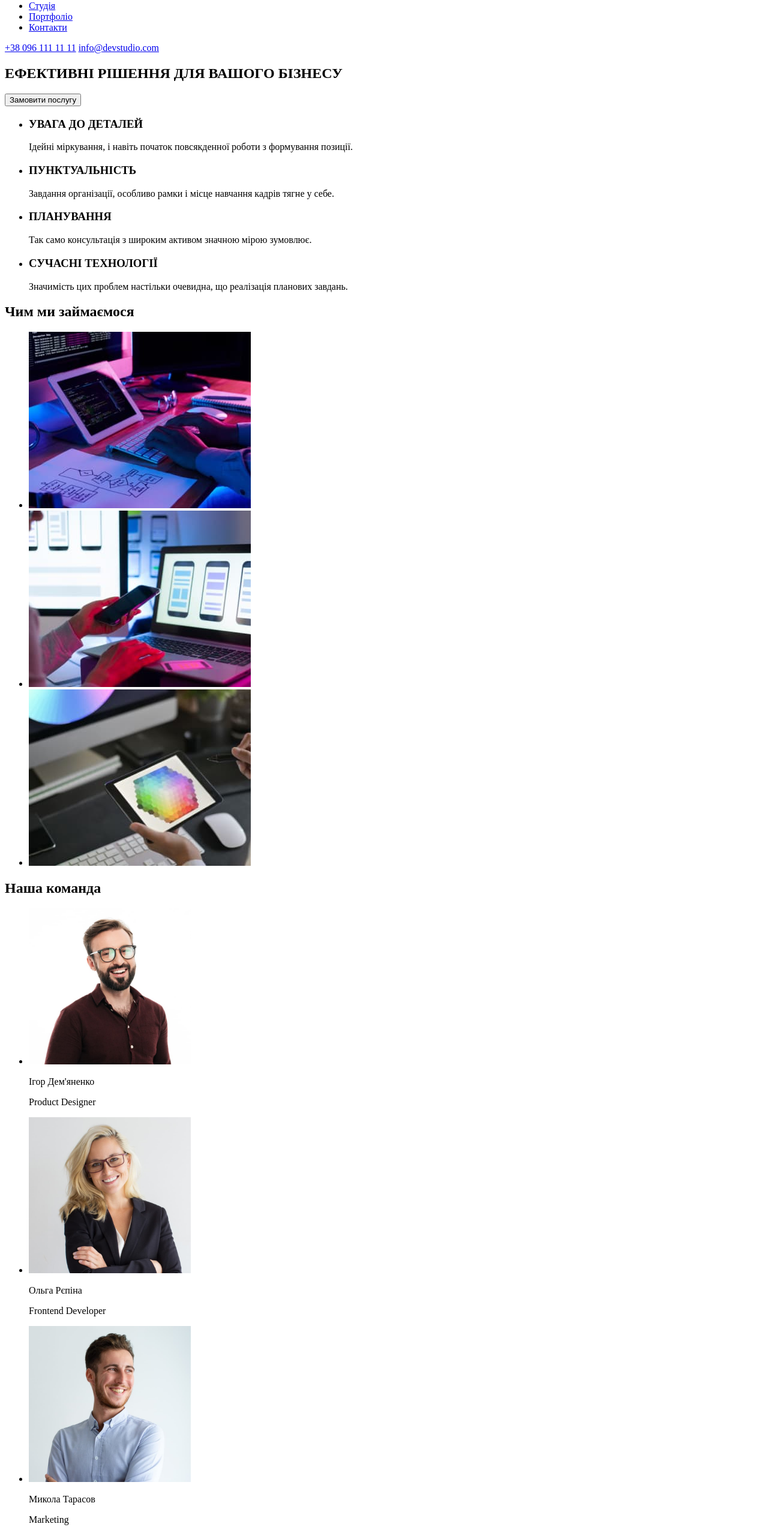
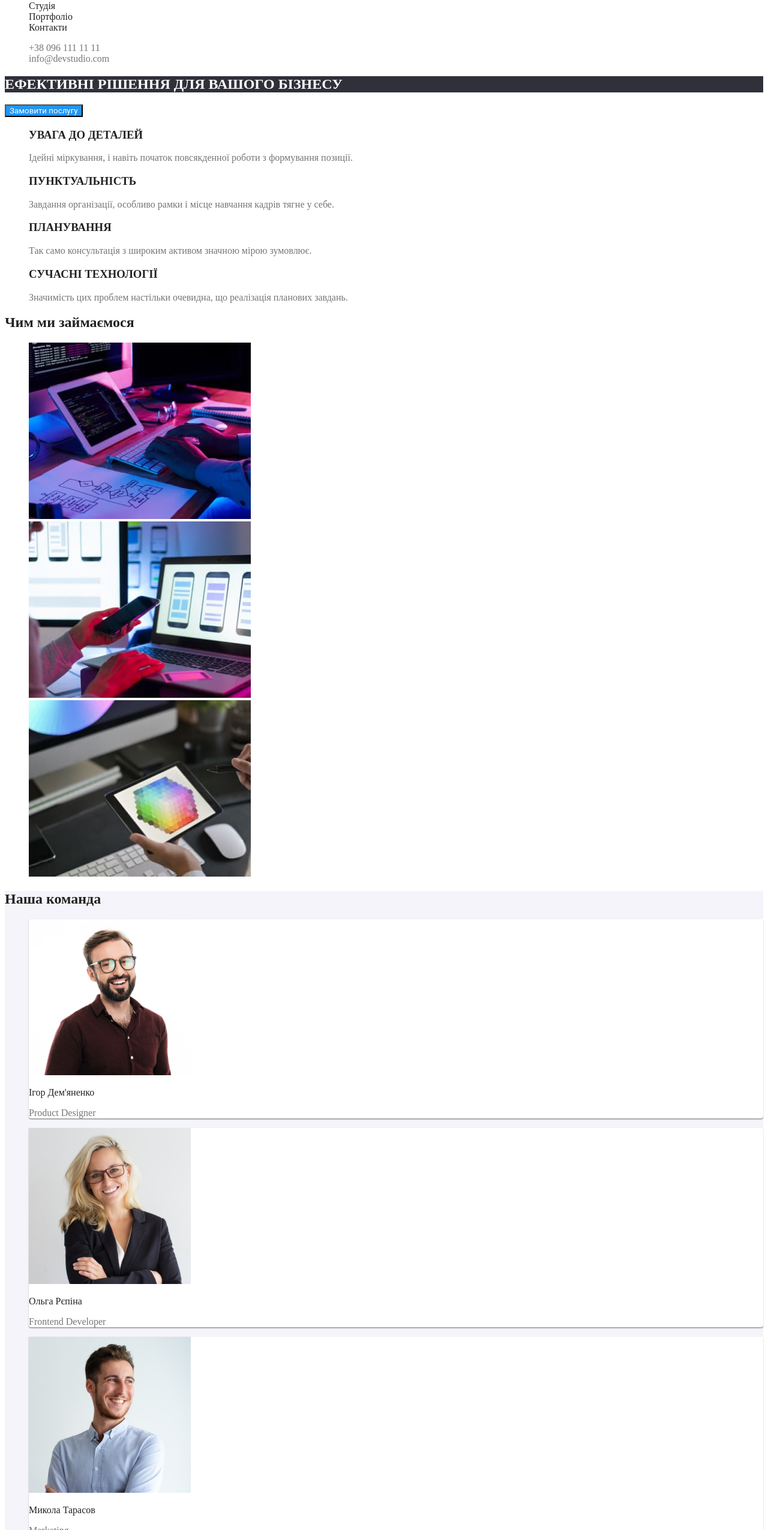
Before and after one commit to narinearut/goit-markup-hw-02, a plain HTML site: page index.html in a window 1280 px wide. Shown: the part 41-2591 px from the top of the page at 60% size. Drawn offline with Linux system fonts and the light colour scheme.

Commit message:
work with hw-2

```diff
--- a/css/styles.css
+++ b/css/styles.css
@@ -0,0 +1,168 @@
+/* колір основного тексту  rgba(33, 33, 33, 1); */
+
+/* колір другорядного тексту rgba(117, 117, 117, 1) */
+
+/* акцент rgba(33, 150, 243, 1) */
+
+/* білий #FFFFFF */
+
+/* Основний колір фону rgba(47, 48, 58, 1) */
+
+/* другорядний колір фону  rgba(245, 244, 250, 1);*/
+
+:root {
+    --primary-text-color: rgba(33, 33, 33, 1);
+    --secondary-text-color: rgba(117, 117, 117, 1);
+    --accent-color: rgba(33, 150, 243, 1);
+    --primary-bgc: rgba(47, 48, 58, 1);
+    --secondary-bgc: rgba(245, 244, 250, 1);
+    --white-text: rgba(255, 255, 255, 1);
+    --address-text: rgba(255, 255, 255, 0.6);
+}
+
+
+
+body {
+    background-color: var(--white-text);
+    color: var(--primary-text-color);
+}
+
+.list {
+    list-style: none;
+}
+
+
+/* Logo */
+
+.link, .logo {
+    text-decoration: none;
+}
+
+.logo .web {
+    color: var(--accent-color);
+}
+
+.logo {
+    color: rgba(0, 0, 0, 1);
+}
+
+
+/* Site nav */
+
+.site-nav .link {
+    color: var(--primary-text-color);
+}
+
+.site-nav .link:hover,
+.site-nav .link:focus {
+    color: var(--accent-color);
+}
+
+
+/* Auth nav */
+
+.auth-nav .link {
+    color:var(--secondary-text-color);
+
+}
+
+.auth-nav .link:hover,
+.auth-nav .link:focus {
+    color: var(--accent-color);
+}
+
+
+/* Hero */
+
+.hero .hero-title {
+    color: var(--white-text);
+    background: var(--primary-bgc);
+}
+.button {
+    color: var(--white-text);
+    background: var(--accent-color);
+    font-family: 'Roboto';
+    font-style: normal;
+
+}
+
+.button:hover,
+.button:focus {
+
+}
+
+
+
+/* Feature*/
+
+.feature {
+    color: var(--primary-text-color);
+}
+
+.feature-text {
+    color: var(--secondary-text-color);
+
+}
+
+
+/* Section */
+
+.section {
+    color:var(--primary-text-color) ;
+}
+.team {
+    background-color: var(--secondary-bgc);
+
+}
+
+.list-item {
+    background: var(--white-text);
+    box-shadow: 0px 1px 3px rgba(0, 0, 0, 0.12), 0px 1px 1px rgba(0, 0, 0, 0.14), 0px 2px 1px rgba(0, 0, 0, 0.2);
+    border-radius: 0px 0px 4px 4px;
+}
+
+.name {
+    color: var(--primary-text-color);
+}
+
+.work {
+    color: var(--secondary-text-color);
+}
+
+.description {
+    color: var(--primary-text-color);
+}
+
+.type {
+    color: var(--secondary-text-color);
+}
+
+
+
+
+/* Footer */
+
+.footer{
+    background-color: var(--primary-bgc);
+
+}
+
+.studio {
+    color: var(--white-text);
+}
+
+.address {
+    font-style: normal;
+}
+.address-text {
+    color: var(--white-text);}
+
+.footer-tel, .footer-mail {
+    color: var(--address-text);
+}
+.footer-mail:hover, .footer-mail:focus{
+    color: var(--accent-color);
+}
+.footer-tel:hover, .footer-tel:focus {
+color: var(--accent-color);
+}
--- a/index.html
+++ b/index.html
@@ -9,92 +9,109 @@
     <link rel="stylesheet" href="./css/styles.css" />
 </head>
 
+
+<!--Шапка сайту  -->
+
 <body>
     <header>
-        <a href="./index.html" class="">WebStudio</a>
+        <a href="./index.html" class="logo"> <span class="web">Web</span>Studio</a>
 
         <nav>
-            <ul>
-                <li><a href="#">Студія</a></li>
-                <li><a href="#">Портфоліо</a></li>
-                <li><a href="#">Контакти</a></li>
+            <ul class="site-nav list">
+                <li><a href="" class="link">Студія</a></li>
+                <li><a href="/portfolio.html" class="link">Портфоліо</a></li>
+                <li><a href="" class="link">Контакти</a></li>
             </ul>
         </nav>
-        <a href="tel:+380961111111">+38 096 111 11 11</a>
-        <a href="mailto:info@devstudio.com">info@devstudio.com</a>
+        <ul class="auth-nav list">
+            <li><a href="tel:+380961111111" class="link">+38 096 111 11 11</a></li>
+            <li><a href="mailto:info@devstudio.com" class="link">info@devstudio.com</a></li>
+        </ul>
+
     </header>
 
+
+
+
+    <!-- Герой -->
+
     <main>
-        <section>
-            <h1> ЕФЕКТИВНІ РІШЕННЯ ДЛЯ ВАШОГО БІЗНЕСУ</h1>
-            <button type="button">Замовити послугу</button>
+        <section class="hero">
+            <h1 class="hero-title"> ЕФЕКТИВНІ РІШЕННЯ ДЛЯ ВАШОГО БІЗНЕСУ</h1>
+            <button type="button" class="button">Замовити послугу</button>
         </section>
 
-        <section>
-            <ul>
+        <!-- Особливості -->
+        <section class="feature">
+            <ul class="list">
                 <li>
-                    <h3>УВАГА ДО ДЕТАЛЕЙ</h3>
-                    <p>Ідейні міркування, і навіть початок повсякденної роботи з формування позиції.</p>
+                    <h3 class="feature-title">УВАГА ДО ДЕТАЛЕЙ</h3>
+                    <p class="feature-text">Ідейні міркування, і навіть початок повсякденної роботи з формування
+                        позиції.</p>
                 </li>
                 <li>
-                    <h3>ПУНКТУАЛЬНІСТЬ</h3>
-                    <p>Завдання організації, особливо рамки і місце навчання кадрів тягне у себе.</p>
+                    <h3 class="feature-title">ПУНКТУАЛЬНІСТЬ</h3>
+                    <p class="feature-text">Завдання організації, особливо рамки і місце навчання кадрів тягне у себе.
+                    </p>
                 </li>
                 <li>
-                    <h3>ПЛАНУВАННЯ</h3>
-                    <p>Так само консультація з широким активом значною мірою зумовлює.</p>
+                    <h3 class="feature-title">ПЛАНУВАННЯ</h3>
+                    <p class="feature-text">Так само консультація з широким активом значною мірою зумовлює.</p>
                 </li>
                 <li>
-                    <h3>СУЧАСНІ ТЕХНОЛОГІЇ</h3>
-                    <p>Значимість цих проблем настільки очевидна, що реалізація планових завдань.</p>
+                    <h3 class="feature-title">СУЧАСНІ ТЕХНОЛОГІЇ</h3>
+                    <p class="feature-text">Значимість цих проблем настільки очевидна, що реалізація планових завдань.
+                    </p>
                 </li>
             </ul>
         </section>
 
-        <section>
-            <h2>Чим ми займаємося</h2>
-            <ul>
+        <!-- Чим ми займаємося -->
+        <section class="section">
+            <h2 class="section-title">Чим ми займаємося</h2>
+            <ul class="list">
                 <li> <img src="./images/laptop1.jpg" alt="ноутбук" width="370"></li>
                 <li> <img src="./images/phone2.jpg" alt="телефон" width="370"></li>
                 <li> <img src="./images/tablet3.jpg" alt="планшет" width="370"></li>
             </ul>
         </section>
 
-        <section>
-            <h2>Наша команда</h2>
-            <ul>
-                <li>
+        <!-- Наша команда -->
+        <section class="section team">
+            <h2 class="section-title">Наша команда</h2>
+            <ul class="list">
+                <li class="list-item">
 
                     <img src="./images/ihor.jpg" alt="ihor" width="270" />
 
-                    <p>Ігор Дем'яненко</p>
-                    <p>Product Designer</p>
+                    <p class="name">Ігор Дем'яненко</p>
+                    <p class="work">Product Designer</p>
 
 
                 </li>
-                <li>
+                <li class="list-item">
 
                     <img src="./images/olha2.jpg" alt="olha" width="270" />
 
-                    <p>Ольга Рєпіна</p>
-                    <p>Frontend Developer</p>
+                    <p class="name">Ольга Рєпіна</p>
+                    <p class="work">Frontend Developer</p>
 
 
                 </li>
-                <li>
+                <li class="list-item">
 
                     <img src="./images/mykola3.jpg" alt="mykola" width="270" />
 
-                    <p>Микола Тарасов</p>
-                    <p>Marketing</p>
+                    <p class="name">Микола Тарасов</p>
+                    <p class="work">Marketing</p>
 
                 </li>
-                <li>
+                <li class="list-item">
 
                     <img src="./images/mykhailo.jpg" alt="mykhailo" width="270" />
 
-                    <p>Михайло Єрмаков</p>
-                    <p>UI Designer</p>
+                    <p class="name">Михайло Єрмаков</p>
+                    <p class="work">UI Designer</p>
 
                 </li>
 
@@ -103,13 +120,14 @@
 
     </main>
 
-    <footer>
-        <a href="./index.html" class="">WebStudio</a>
-        <address>
-            <p>м. Київ, пр-т Лесі Українки, 26</p>
-            <ul>
-                <li> <a href="mailto:info@devstudio.com">info@devstudio.com</a> </li>
-                <li> <a href="tel:+380961111111">+38 096 111 11 11</a> </li>
+    <!-- Підвал -->
+    <footer class="footer">
+        <a href="./index.html" class="link logo"> <span class="web">Web</span> <span class="studio">Studio</span> </a>
+        <address class="address">
+            <p class="address-text">м. Київ, пр-т Лесі Українки, 26</p>
+            <ul class="list">
+                <li> <a href="mailto:info@devstudio.com" class="link footer-mail">info@devstudio.com</a> </li>
+                <li> <a href="tel:+380961111111" class="link footer-tel">+38 096 111 11 11</a> </li>
             </ul>
         </address>
 
```
Also changed, not shown: portfolio.html (added, +101 -0 lines), images/app.jpg (added), images/boxes.jpg (added), images/business.jpg (added), images/desing.jpg (added), images/finger1.jpg (deleted), images/finger2.jpg (deleted), images/lab.jpg (added), images/mac.jpg (added), images/magazine.jpg (added), images/marketing.jpg (added), images/web-site.jpg (added).
